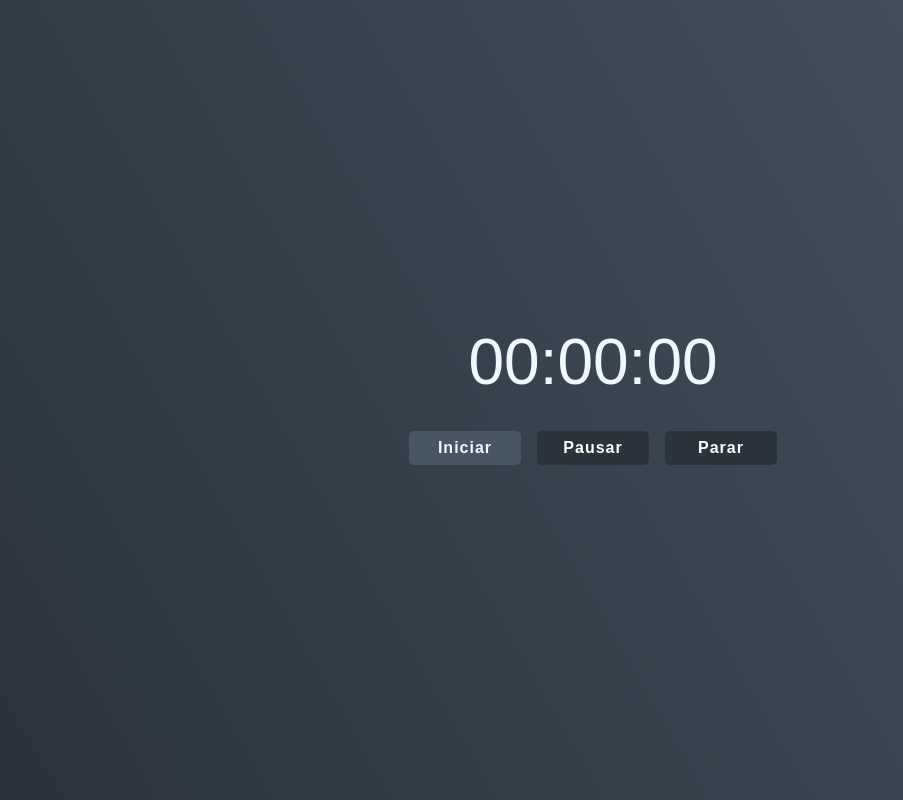
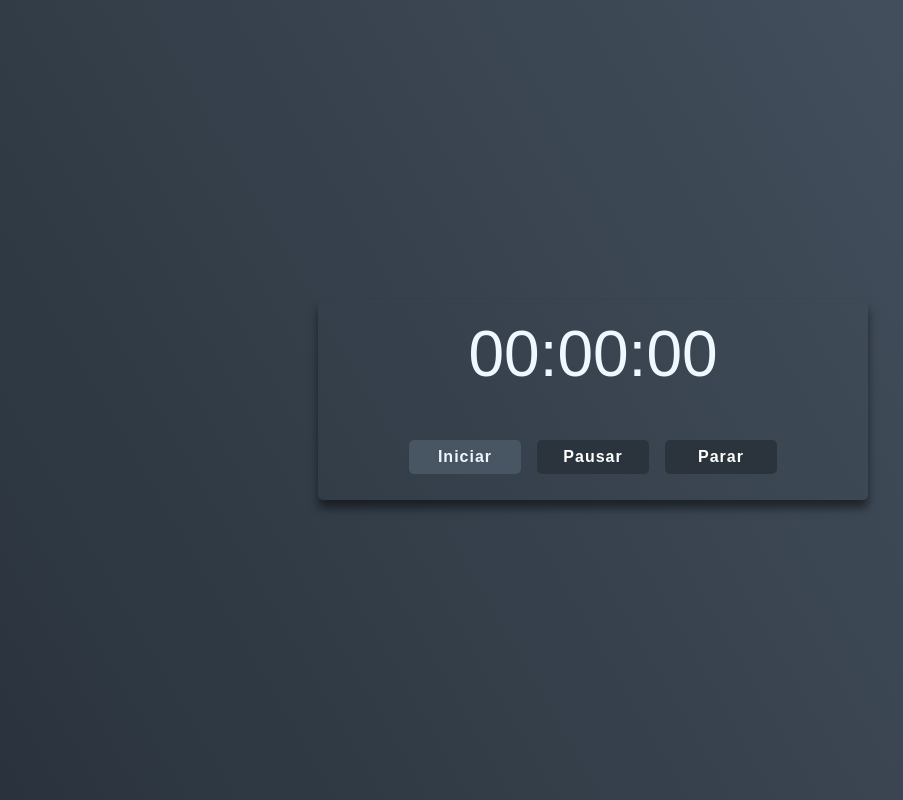
Before and after one commit to osmaclean/cronometro, a plain HTML site: page index.html in a window 1280 px wide. Shown: the whole page, without its empty margins (47-950 px from the left). Drawn offline with Linux system fonts and the light colour scheme.

Commit message:
Adicionado box shadow ao redor do conteúdo | Projeto Finalizado!

```diff
--- a/index.html
+++ b/index.html
@@ -10,7 +10,7 @@
 </head>
 <body>
 
-    <div class="cronometro-container">
+    <div class="cronometro-container, box" >
         <div class="time-container">
             <span data-time>00:00:00</span>
         </div>
--- a/style/style.css
+++ b/style/style.css
@@ -15,6 +15,18 @@ body {
     justify-content: center;
     background-image: linear-gradient(60deg, #29323c 0%, #485563 100%);
 
+}
+
+.box {
+    display: flex;
+    align-items: center;
+    justify-content: space-around;
+    flex-direction: column;
+    height: 200px;
+    width: 550px;
+    background: transparent;
+    border-radius: 5px;
+    box-shadow: 0px 8px 10px rgba(0, 0, 0, 0.5);
 }
 
 .cronometro-container {
```
